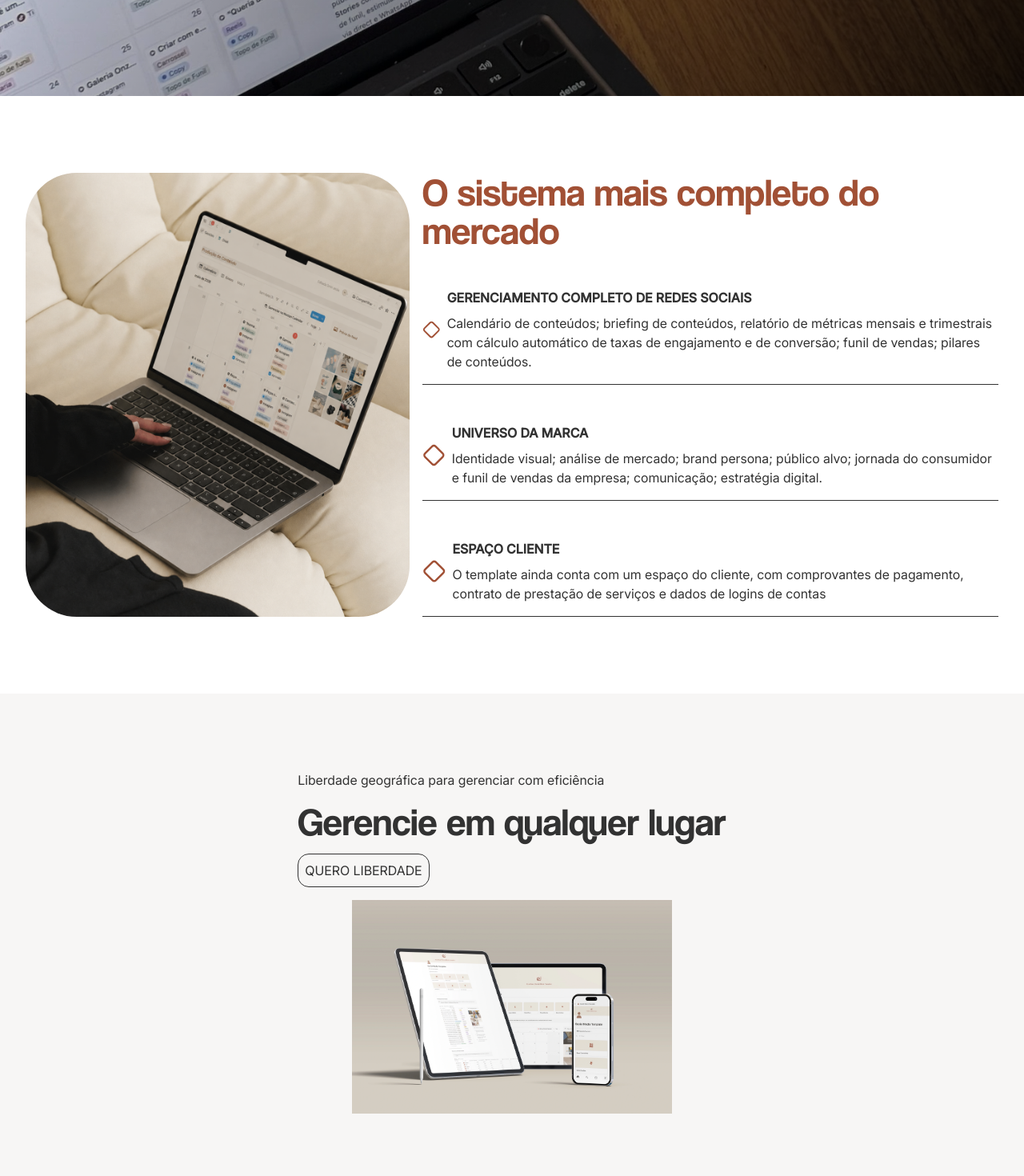
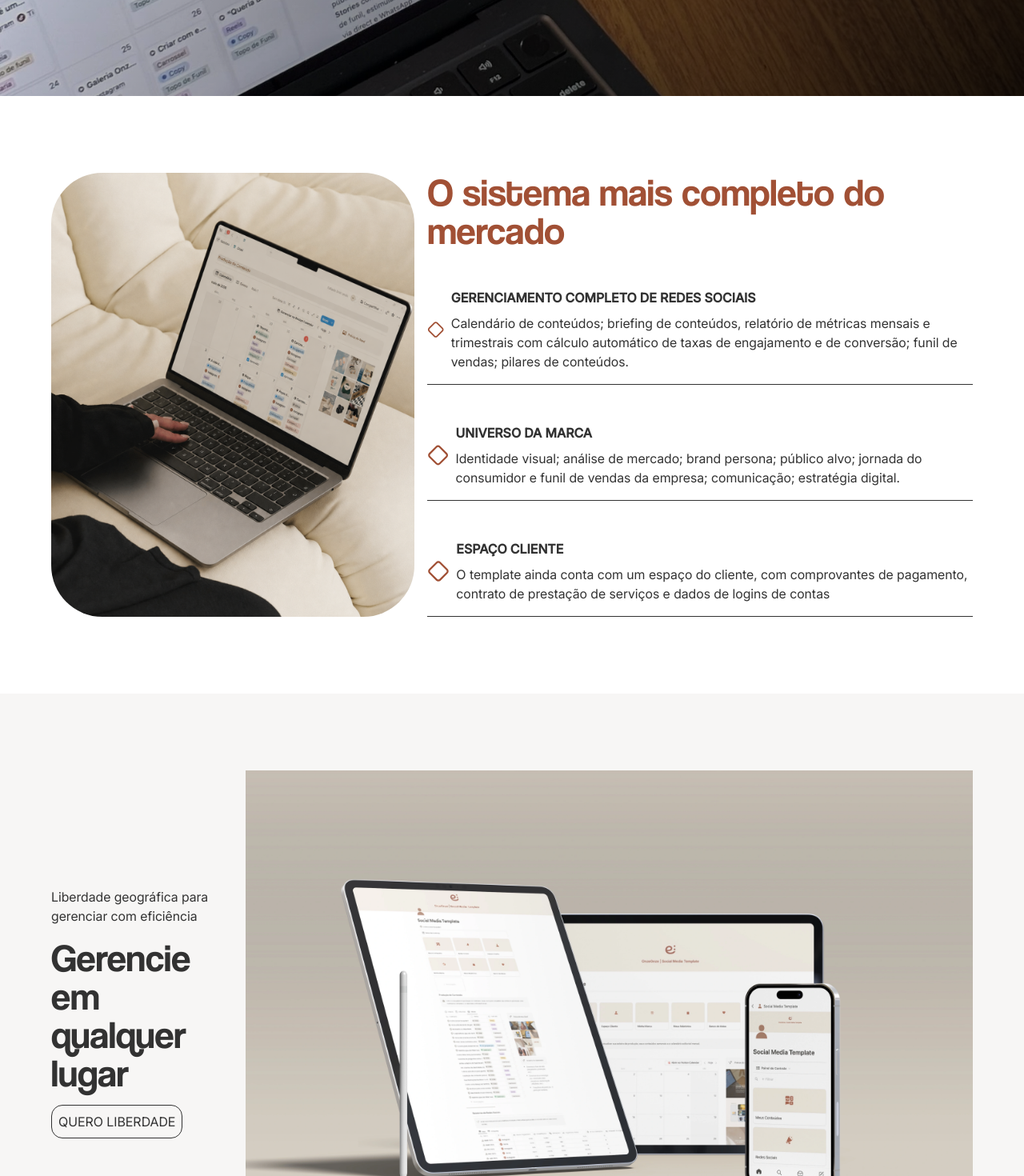
Before and after one commit to PedroHammes/onzeonze-lp-tsmp, a Next.js app: page / in a window 1280 px wide. Shown: the part 680-2150 px from the top of the page at 80% size. Built offline with nearby package versions, Linux system fonts and the light colour scheme.

Commit message:
style: layout responsivo

```diff
--- a/components/sections/section02Abbout.tsx
+++ b/components/sections/section02Abbout.tsx
@@ -8,7 +8,7 @@ export default function Section02Banner() {
         { title: "ESPAÇO CLIENTE", description: "O template ainda conta com um espaço do cliente, com comprovantes de pagamento, contrato de prestação de serviços e dados de logins de contas" },
     ]
     return (
-        <section className='relative flex flex-col lg:flex-row lg:items-stretch gap-4 items-center justify-center px-8'>
+        <section className='relative flex flex-col lg:flex-row lg:items-stretch gap-4 items-center justify-center px-8 lg:px-16'>
             <div className="w-90 h-125 lg:h-auto lg:w-2/5 relative rounded-[4rem] overflow-hidden">
                 <Image
                 src={"/ux/section-02-about/section-02-about.webp"}
--- a/components/sections/section03Differentiators.tsx
+++ b/components/sections/section03Differentiators.tsx
@@ -4,9 +4,9 @@ import Image from "next/image";
 export default function Section03Differentiators() {
 
     return (
-        <section  className='relative flex flex-col gap-4 items-center justify-center px-8 bg-secondary'>
+        <section  className='relative flex flex-col lg:flex-row gap-4 items-center justify-center px-8 lg:px-16 bg-secondary'>
             {/* Texto */}
-            <div className="flex flex-col gap-4">
+            <div className="flex flex-col gap-4 lg:w-1/5">
                 <p className="font-sans text-foreground text-base">Liberdade geográfica para gerenciar com eficiência</p>
                 <h2 className="font-heading text-5xl text-foreground">Gerencie em qualquer lugar</h2>
                 <a href={HOTMART_URL} target="_blank" rel="noopener noreferrer"
@@ -17,12 +17,13 @@ export default function Section03Differentiators() {
             </div>
 
             {/* Imagem */}
-            <div>
+            <div className="lg:w-4/5">
                 <Image
-                src="/ux/section-03-differentiators/section-03-differentiators.webp"
-                alt="Gerencie em qualquer lugar"
-                width={400}
-                height={300}
+                    src="/ux/section-03-differentiators/section-03-differentiators.webp"
+                    alt="Gerencie em qualquer lugar"
+                    width={800}
+                    height={600}
+                    className="w-full h-auto"
                 />
             </div>
         </section>
```
Also changed, not shown: public/ux/assets/logos/LOGO ONZE PNG.png (added).
